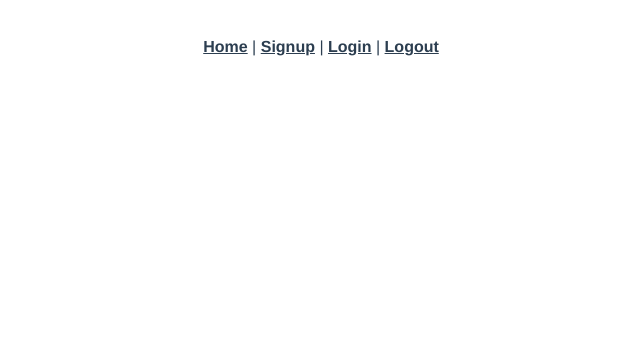
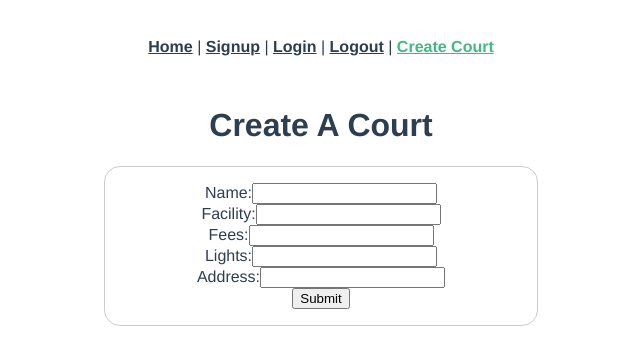
Before and after one commit to joshg1912/local-courts-frontend, a Vue app: page /courts/new in a window 1280 px wide. Shown: the top 364 px of the page, without its empty margins (319-959 px from the left). Built offline with nearby package versions, Linux system fonts and the light colour scheme.

Commit message:
adds create action

```diff
--- a/src/App.vue
+++ b/src/App.vue
@@ -1,13 +1,15 @@
 <template>
   <div id="app">
     <div id="nav">
-      <router-link to="/">Home</router-link>
+      <router-link to="/home">Home</router-link>
       |
       <router-link to="/signup">Signup</router-link>
       |
       <router-link to="/login">Login</router-link>
       |
       <router-link to="/logout">Logout</router-link>
+      |
+      <router-link to="/courts/new">Create Court</router-link>
     </div>
     <router-view />
   </div>
--- a/src/router/index.js
+++ b/src/router/index.js
@@ -4,18 +4,20 @@ import Home from "../views/Home.vue";
 import Signup from "../views/Signup.vue";
 import Login from "../views/Login.vue";
 import Logout from "../views/Logout.vue";
+import CreateNew from "../views/CreateNew.vue";
 
 Vue.use(VueRouter);
 
 const routes = [
   {
-    path: "/",
+    path: "/home",
     name: "Home",
     component: Home,
   },
   { path: "/signup", name: "signup", component: Signup },
   { path: "/login", name: "login", component: Login },
   { path: "/logout", name: "logout", component: Logout },
+  { path: "/courts/new", name: "create-court", component: CreateNew },
 ];
 
 const router = new VueRouter({
--- /dev/null
+++ b/src/views/CreateNew.vue
@@ -0,0 +1,66 @@
+<template>
+  <div class="create-court">
+    <h1>Create A Court</h1>
+    <form v-on:submit.prevent="createCourt()" class="form">
+      <div>
+        <label>Name:</label>
+        <input type="text" v-model="newCourtParams.name" />
+      </div>
+      <div>
+        <label>Facility:</label>
+        <input type="text" v-model="newCourtParams.facility" />
+      </div>
+      <div>
+        <label>Fees:</label>
+        <input type="text" v-model="newCourtParams.fees" />
+      </div>
+      <div>
+        <label>Lights:</label>
+        <input type="text" v-model="newCourtParams.lights" />
+      </div>
+      <div>
+        <label>Address:</label>
+        <input type="text" v-model="newCourtParams.address" />
+      </div>
+      <input type="submit" value="Submit" />
+    </form>
+  </div>
+</template>
+<style>
+form {
+  /* Center the form on the page */
+  margin: 0 auto;
+  width: 400px;
+  /* Form outline */
+  padding: 1em;
+  border: 1px solid #ccc;
+  border-radius: 1em;
+}
+ul {
+  list-style: none;
+  padding: 0;
+  margin: 0;
+}
+form li + li {
+  margin-top: 1em;
+}
+</style>
+<script>
+import axios from "axios";
+
+export default {
+  data: function () {
+    return {
+      newCourtParams: {},
+    };
+  },
+  methods: {
+    createCourt: function () {
+      axios.post("/courts", this.newCourtParams).then((response) => {
+        this.$router.push("/home");
+        console.log(response.data);
+      });
+    },
+  },
+};
+</script>
```
